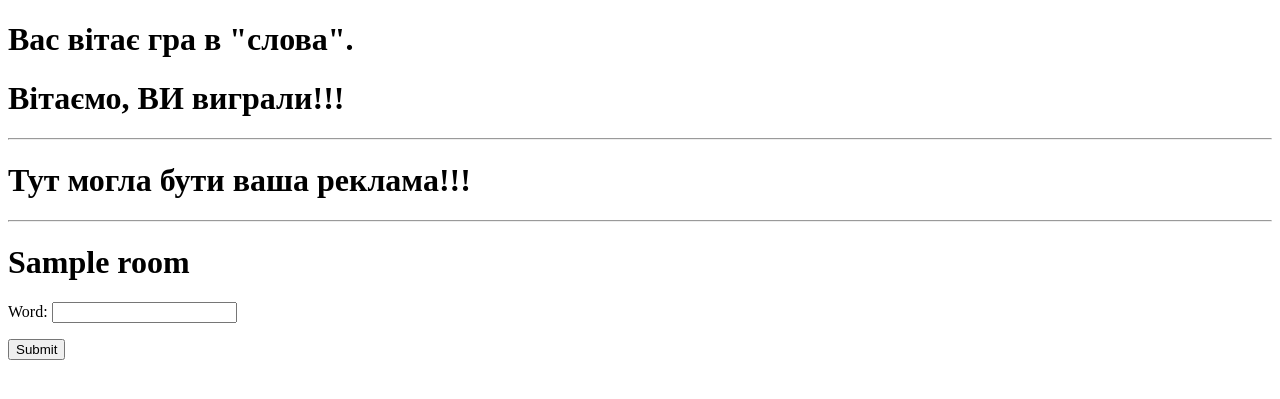
After one commit to hillel-i-python-pro-i-2022-08-26/word_jango_1_group, a Django app: a page that uses apps/templates/game_room.html in a window 1280 px wide. The commit adds this page. Shown: the top 399 px of the page. Run offline with Django 4.2, Linux system fonts and the light colour scheme; tables that the repository leaves empty hold one stand-in row (values such as "Sample post").

Commit message:
Commit from second lesson

```diff
--- /dev/null
+++ b/apps/templates/game_room.html
@@ -0,0 +1,11 @@
+{% extends "_helpers/_base.html" %}
+
+
+{% block content %}
+<h1>{{ room_name }}</h1>
+<form action="{% url "words:room_in" room_name=room_name %}" method="post">
+{% csrf_token %}
+{{ form.as_p }}
+<input type="submit" value="Submit">
+</form>
+{% endblock %}
--- a/apps/templates/index.html
+++ b/apps/templates/index.html
@@ -3,7 +3,7 @@
 
 {% block content %}
 <nav>
-    <div><a href="#">Start new game</a></div>
-    <div><a href="#">Load game</a></div>
+    <div><a href="{% url "words:start" %}">Start new game</a></div>
+    <div><a href="{% url "words:load" %}">Load game</a></div>
 </nav>
 {% endblock %}
--- a/apps/words_game/forms.py
+++ b/apps/words_game/forms.py
@@ -1,10 +1,30 @@
 from django import forms
 from django.core.exceptions import ValidationError
+from django.urls import reverse
 
-from .models import Word
+from .models import Word, Room
+from apps.words_game.services.app import validate_words
+
+
+class StartGameForm(forms.ModelForm):
+    # def clean_room_name(self):
+    #     room =
+    class Meta:
+        model = Room
+        fields = ("host", "room_name")
 
 
 class WordForm(forms.ModelForm):
+    def __init__(self, room_name, *args, **kwargs):
+        super().__init__(*args, **kwargs)
+        self.room_name = room_name
+
+    def clean_word(self):
+        new_word = self.cleaned_data["word"].lower()
+        if not validate_words(new_word, self.room_name):
+            raise ValidationError("This word is bad")
+        return new_word
+
     class Meta:
         model = Word
         fields = ("word",)
--- a/apps/words_game/models.py
+++ b/apps/words_game/models.py
@@ -8,10 +8,11 @@ from django.urls import reverse
 
 class Room(models.Model):
     host = models.CharField(max_length=50)
+    room_name = models.CharField(max_length=50, null=True, unique=True)
     last_word = models.CharField(max_length=70)
 
     def get_absolute_url(self):
-        return reverse("", kwargs={"room_id": self.pk})
+        return reverse("words:room_in", kwargs={"room_name": self.room_name})
 
     def get_words(self):
         return self.words.filter(room_id=self.pk)
--- a/apps/words_game/urls.py
+++ b/apps/words_game/urls.py
@@ -6,4 +6,7 @@ app_name = "words"
 
 urlpatterns = [
     path("", views.index, name="game"),
+    path("start_game/", views.start_game, name="start"),
+    path("load_game/", views.load_game, name="load"),
+    path("room/<str:room_name>/", views.room_game, name="room_in"),
 ]
--- a/apps/words_game/views.py
+++ b/apps/words_game/views.py
@@ -1,8 +1,8 @@
-from django.http import HttpRequest, HttpResponse
+from django.http import HttpRequest, HttpResponse, QueryDict
 from django.shortcuts import render, redirect
 
-from .forms import WordForm
-from .models import Word
+from .forms import WordForm, StartGameForm
+from .models import Word, Room
 
 
 # def input_words(request: HttpRequest) -> HttpResponse:
@@ -21,3 +21,47 @@ from .models import Word
 
 def index(request):
     return render(request, "index.html")
+
+
+def start_game(request):
+    if request.method == "POST":
+        form = StartGameForm(request.POST)
+        if form.is_valid():
+            room = form.save()
+            return redirect(room)
+        return render(request, "start_game.html", {"form": form})
+    form = StartGameForm()
+    return render(request, "start_game.html", {"form": form})
+
+
+def room_game(request, room_name):
+    room = Room.objects.get(room_name=room_name)
+    if request.method == "POST":
+        form = WordForm(room_name, request.POST)
+        print("Method POST")
+        if form.is_valid():
+            print("valid")
+            room.last_word = request.POST["word"].lower()
+            room.save()
+            word = Word(word=room.last_word, room_id=room.pk)
+            word.save()
+            # return redirect("words:room_in", room_name=room_name, form=form)
+            return render(request, "game_room.html", {"form": form, "room_name": room_name})
+        print("Nevalid")
+        return render(request, "game_room.html", {"form": form, "room_name": room_name})
+    form = WordForm(room_name)
+    return render(request, "game_room.html", {"form": form, "room_name": room_name})
+
+
+def load_game(request):
+    if request.method == "POST":
+        form = StartGameForm(request.POST)
+        print(form)
+        if form.is_valid():
+            redirect("words:room_in", room_name=request.POST["room_name"])
+    form = StartGameForm()
+    return render(request, "load_game.html", {"form": form})
+
+
+def stop_game(request):
+    pass
```
Also changed, not shown: apps/templates/load_game.html (added, +10 -0 lines), apps/templates/start_game.html (added, +9 -0 lines), apps/words_game/services/app.py (+12 -1 lines), .run/word_jango_1_group.run.xml, apps/words_game/migrations/0003_room_room_name.py (added), apps/words_game/migrations/0004_alter_room_room_name.py (added).
